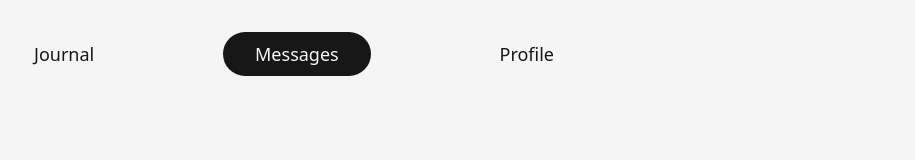
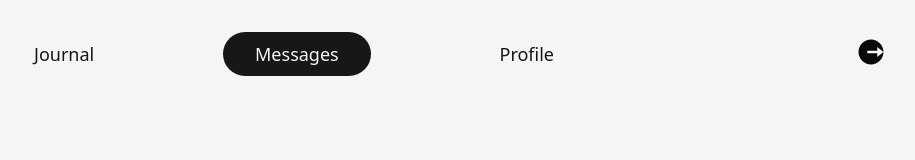
Before and after one commit to ashcbrd/journal-sentiment-analyzer-students, a Next.js app: page /messages in a window 1280 px wide. Shown: the top 160 px of the page, without its empty margins (346-1261 px from the left). Built offline with nearby package versions, Linux system fonts and the light colour scheme.

Commit message:
feat: add logout

```diff
--- a/containers/navbar.tsx
+++ b/containers/navbar.tsx
@@ -3,13 +3,25 @@
 import { usePathname } from "next/navigation";
 import Link from "next/link";
 import { motion } from "framer-motion";
+import { RiLogoutCircleRFill } from "react-icons/ri";
 
 import navbar from "../data/navlinks.json";
 import { useEffect, useState } from "react";
+import { Button } from "@/components/ui/button";
+
+import {
+  Dialog,
+  DialogContent,
+  DialogHeader,
+  DialogTitle,
+  DialogTrigger,
+} from "@/components/ui/dialog";
+import { useUser } from "@/context/user-context";
 
 const Navbar = () => {
   const navbarData = navbar.data;
   const pathname = usePathname();
+  const { logout } = useUser();
 
   const [isAtTop, setIsAtTop] = useState<boolean>(window.scrollY === 0);
 
@@ -26,7 +38,7 @@ const Navbar = () => {
   }, []);
 
   return (
-    <nav className="flex justify-center overflow-hidden">
+    <nav className="flex justify-center">
       <ul
         className={`transition-all fixed flex items-center mt-6 text-primary text-lg p-2 justify-between overflow-hidden ${
           isAtTop
@@ -59,6 +71,21 @@ const Navbar = () => {
           );
         })}
       </ul>
+      <Button variant="ghost" className="absolute right-8 top-8 m-auto">
+        <Dialog>
+          <DialogTrigger>
+            <RiLogoutCircleRFill size={30} />
+          </DialogTrigger>
+          <DialogContent>
+            <DialogHeader>
+              <DialogTitle>Are you sure you want to log out?</DialogTitle>
+            </DialogHeader>
+            <Button onClick={logout} className="ml-auto">
+              Log Out
+            </Button>
+          </DialogContent>
+        </Dialog>
+      </Button>
     </nav>
   );
 };
```
